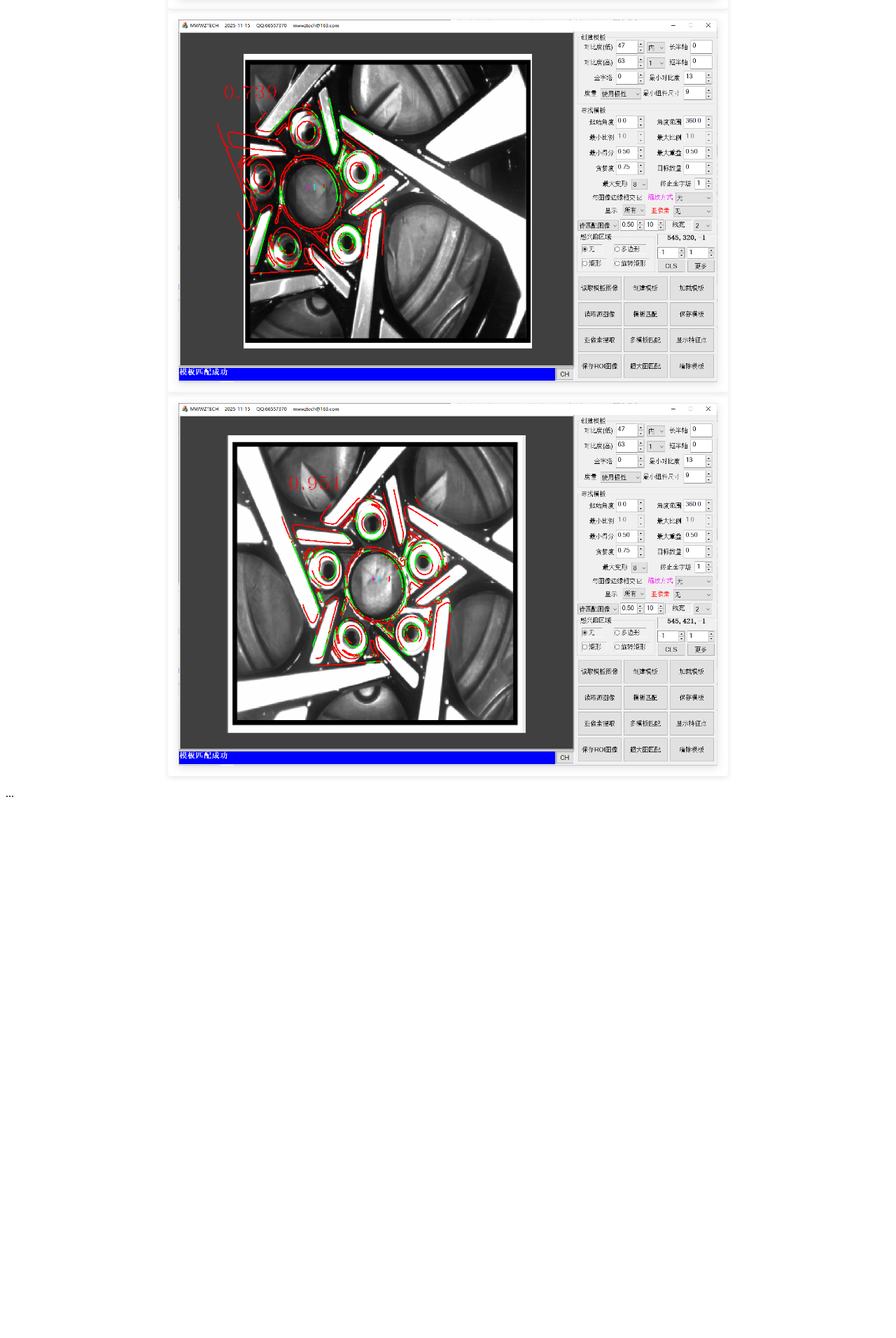
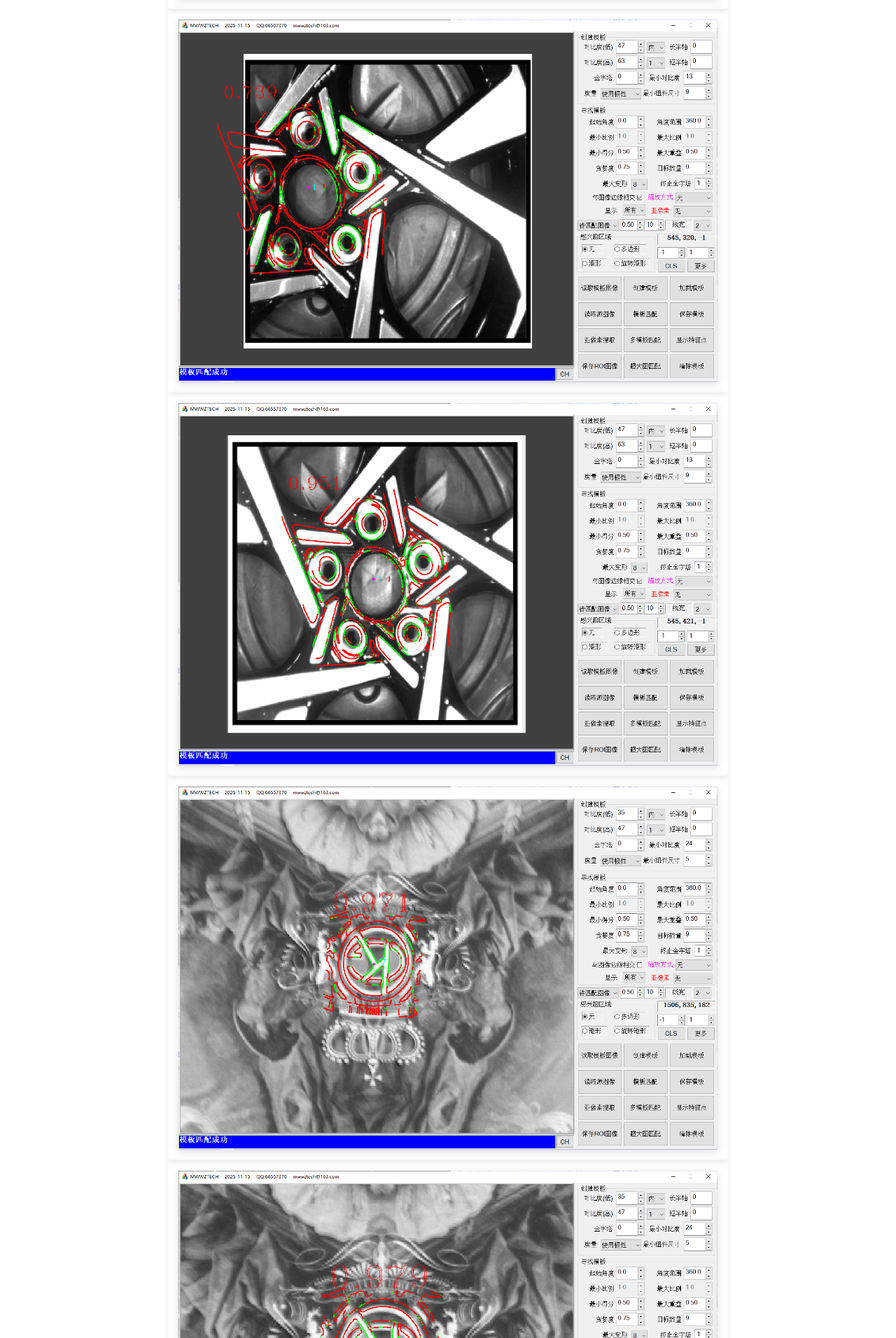
Before and after one commit to mwwzbinf/mwwzbinf.github.io, a Jekyll site: the page built from _posts/2025-11-15-局部可变形模板匹配算法的实现与优化.md, in a window 1280 px wide. Shown: the part 4488-6400 px from the top of the page at 70% size. Built offline with Jekyll 4.4.1, drawn with Linux system fonts in a browser that asks for light colours; before the commit the page ends 5639 px from its top, so only the background shows below that.

Commit message:
add pictures

```diff
--- a/_posts/2025-11-15-局部可变形模板匹配算法的实现与优化.md
+++ b/_posts/2025-11-15-局部可变形模板匹配算法的实现与优化.md
@@ -82,3 +82,6 @@ author: mwwz
 ![示例图片](/images/deform_6.png "deform_8")
 ![示例图片](/images/deform_7.png "deform_8")
 ![示例图片](/images/deform_8.png "deform_8")
+![示例图片](/images/deform_9.png "deform_8")
+![示例图片](/images/deform_10.png "deform_8")
+![示例图片](/images/deform_11.png "deform_8")
```
Also changed, not shown: images/deform_10.png (added), images/deform_11.png (added), images/deform_9.png (added).
